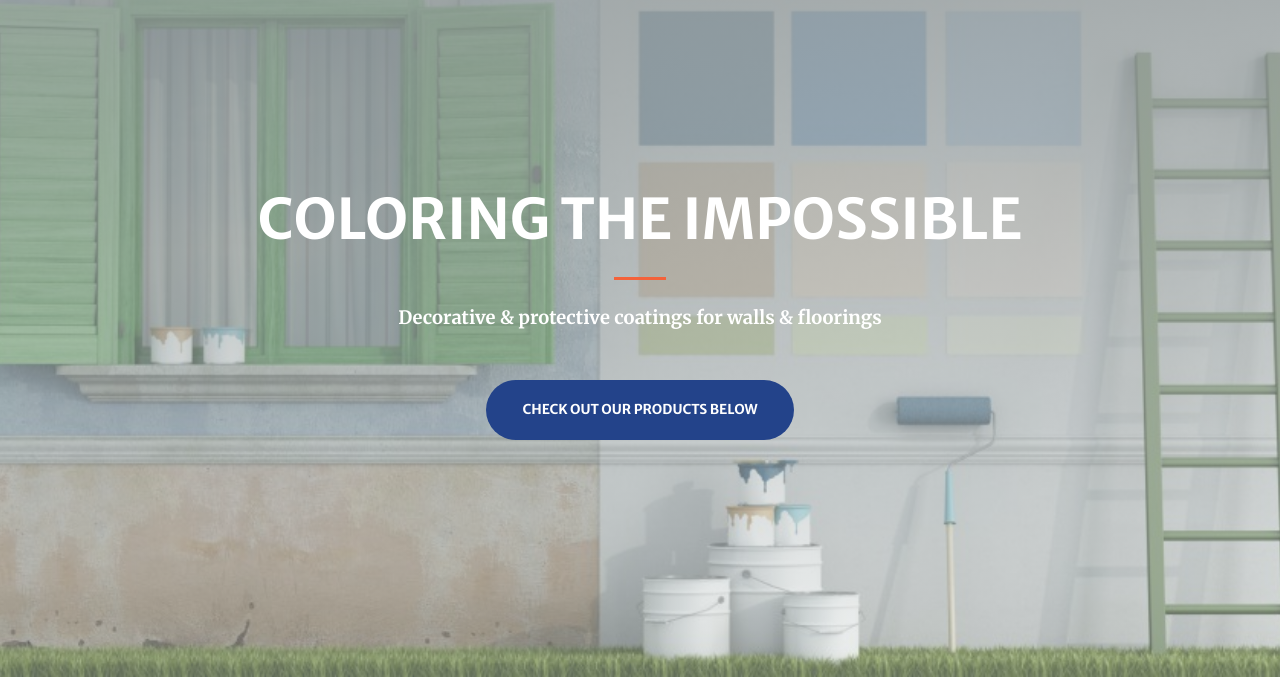
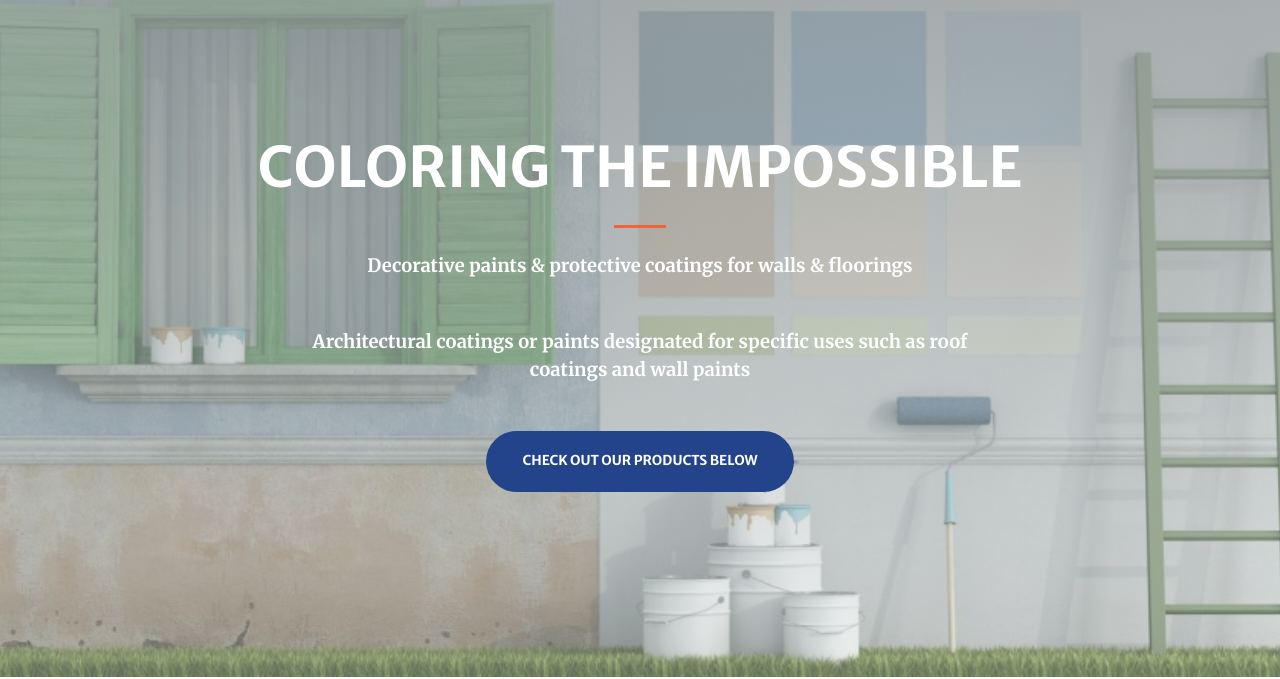
Before and after one commit to maykkhoury/amazonapaints.com, a website: page happywallpaints/index.html in a window 1280 px wide. Shown: the part 123-802 px from the top of the page. Drawn offline with Linux system fonts and the light colour scheme; some packages are replaced by stand-ins of ours.

Commit message:
Roland SEO Edits

```diff
--- a/happywallpaints/index.html
+++ b/happywallpaints/index.html
@@ -3,9 +3,9 @@
    <head>
       <meta charset="utf-8">
       <meta name="viewport" content="width=device-width, initial-scale=1, shrink-to-fit=no">
-      <meta name="description" content="Our products: Emulsion Paints, Textured and waterproofing coatings, Solvent-based paints and varnishes, Epoxy coatings">
+      <meta name="description" content="Decorative paints, Protective coatings, Architectural paints & coatings,Roof coatings, Wall paints, Emulsion Paints, Textured and waterproofing coatings, Solvent-based paints and varnishes, Epoxy coatings">
       <meta name="author" content="Happy Wall Paints">
-      <title>Decorative & protective coatings for walls & floorings</title>
+      <title>Decorative paints & protective coatings for walls & floorings</title>
       <link rel="icon" type="image/png" href="../img/icons/happywall-browser-icon.png" sizes="16x16">
       <link rel="icon" type="image/png" href="../img/icons/happywall-browser-icon.png" sizes="32x32">
       <!-- Font Awesome Icons -->
@@ -63,7 +63,8 @@
                   <hr class="divider my-4">
                </div>
                <div class="col-lg-8 align-self-baseline">
-                  <p class="text-white font-weight-bold mb-5">Decorative & protective coatings for walls & floorings</p>
+                  <p class="text-white font-weight-bold mb-5">Decorative paints & protective coatings for walls & floorings</p>
+                  <p class="text-white font-weight-bold mb-5">Architectural coatings or paints designated for specific uses such as roof coatings and wall paints</p>
                   <a class="btn btn-primary btn-xl js-scroll-trigger" href="#products">Check out our products below</a>
                </div>
             </div>
```
Also changed, not shown: laserpaints/index.html (+3 -3 lines).
